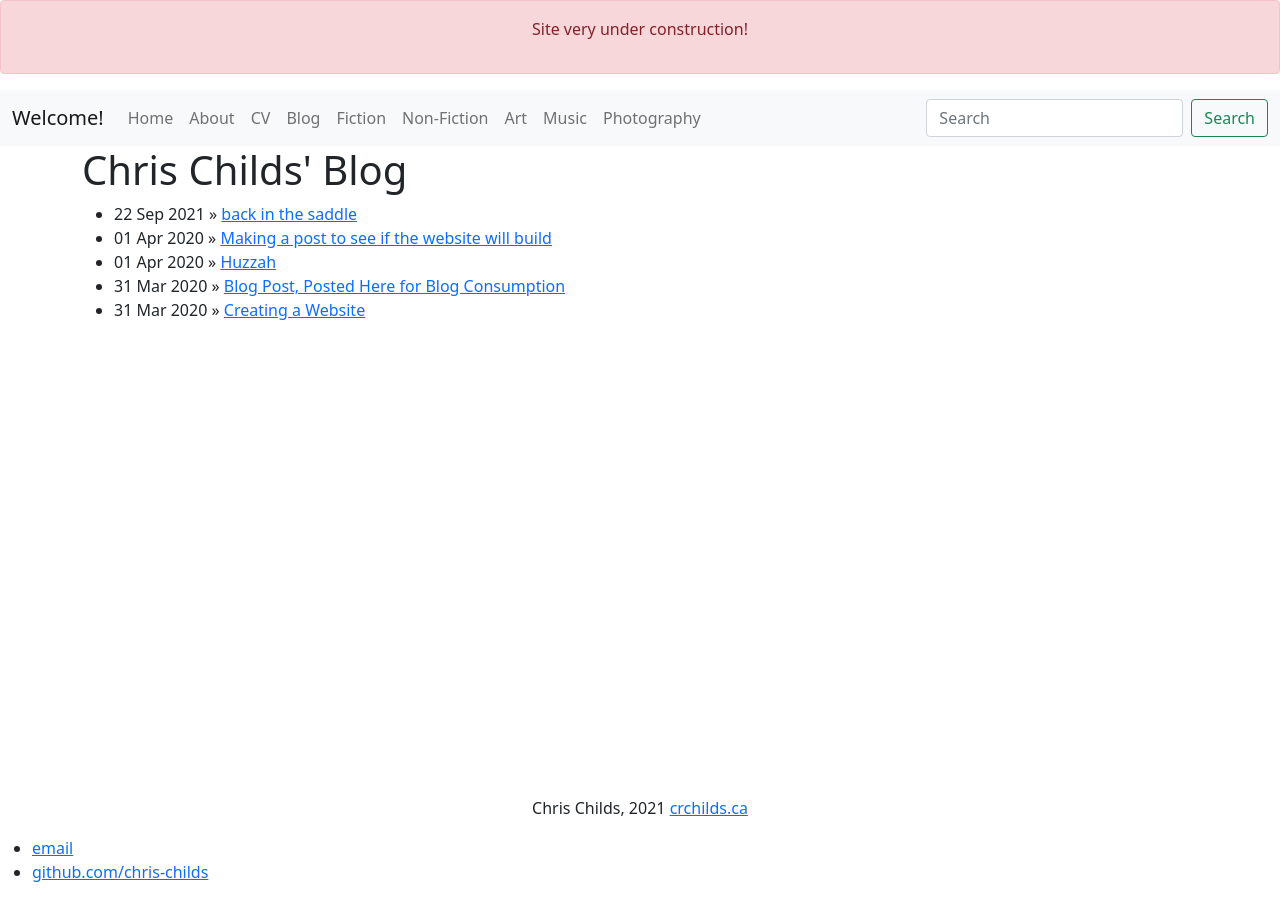
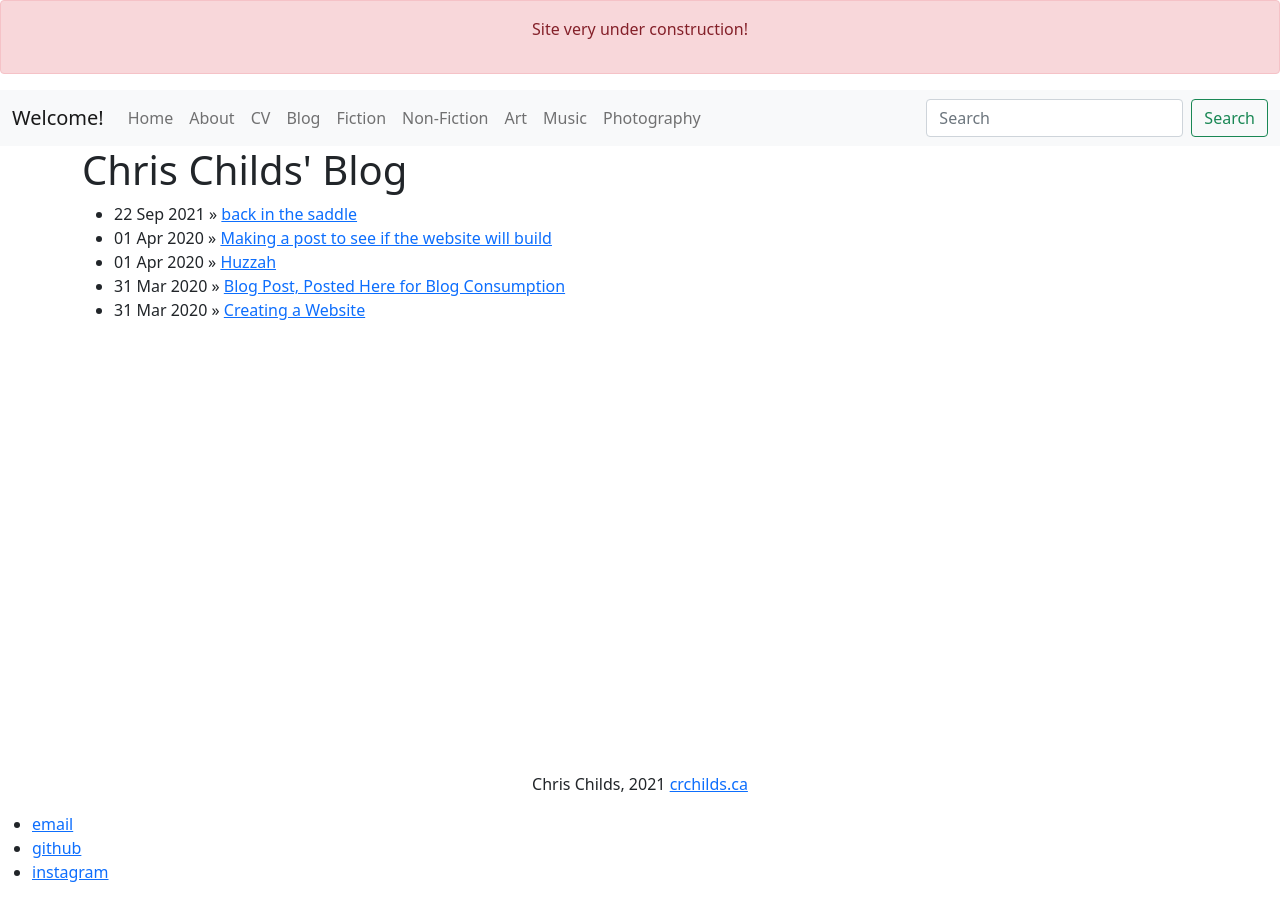
Before and after one commit to chris-childs/chris-childs.github.io, a Jekyll site: the page built from blog.html, in a window 1280 px wide. Built offline with Jekyll 4.4.1, drawn with Linux system fonts in a browser that asks for light colours.

Commit message:
Update default.html

```diff
--- a/_layouts/default.html
+++ b/_layouts/default.html
@@ -67,7 +67,8 @@
 			  </div>
 				<ul>
 						<li><a href="mailto:christopher.robert.childs@gmail.com">email</a></li>
-						<li><a href="https://github.com/chris-childs">github.com/chris-childs</a></li>
+						<li><a href="https://github.com/chris-childs">github</a></li>
+						<li><a href="https://www.instagram.com/cchilds_/">instagram</a></li>
 				</ul>
 			  <!-- Copyright -->
 
```
